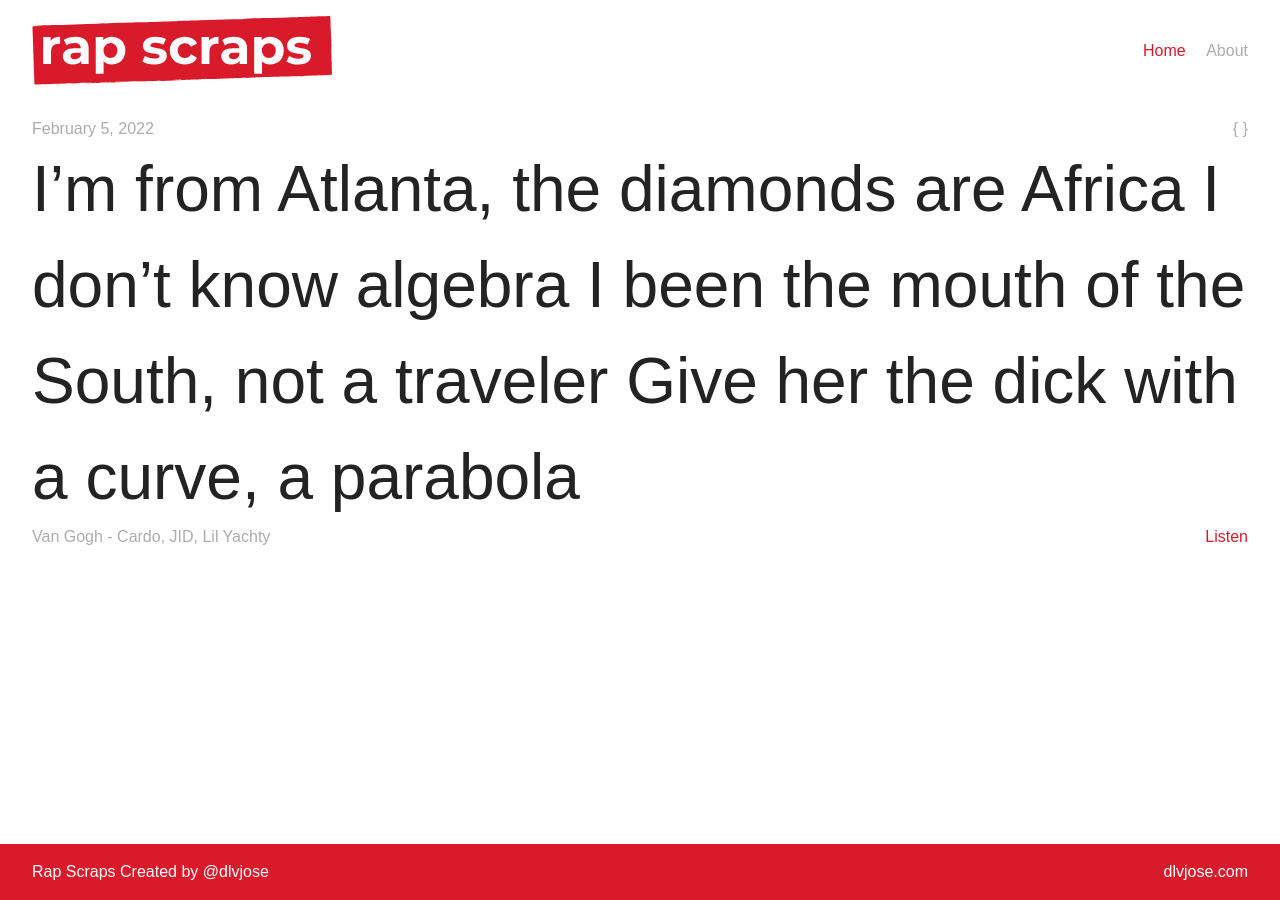
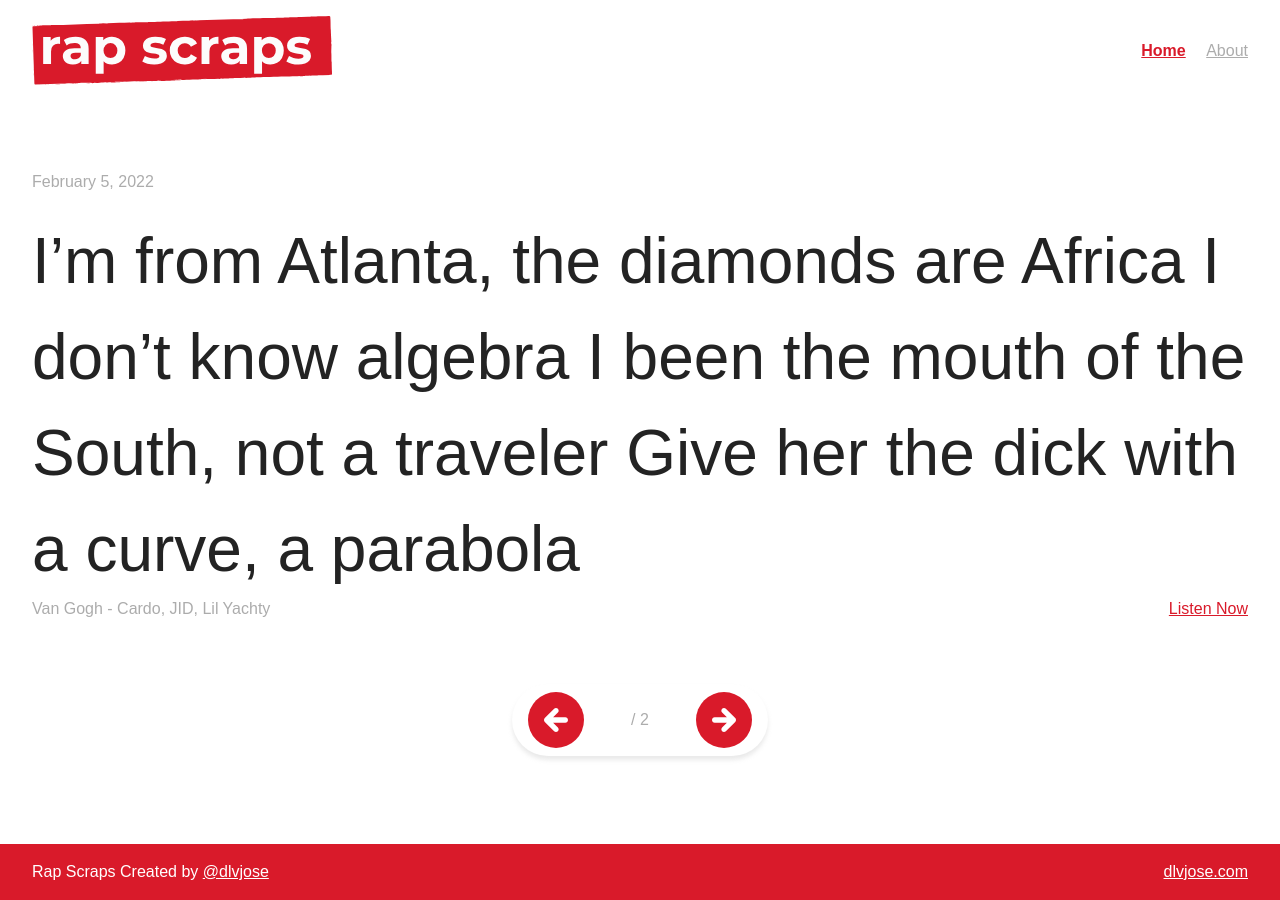
Before and after one commit to dlvjose/rap-scraps, a Jekyll site: the page built from index.html, in a window 1280 px wide. Built offline with Jekyll 4.4.1, drawn with Linux system fonts in a browser that asks for light colours.

Commit message:
Added controls.

```diff
--- a/_sass/main.scss
+++ b/_sass/main.scss
@@ -1,7 +1,10 @@
 $red: #d91a2a;
+$red-hover: #AD1521;
 $gray: #acacac;
+$gray-hover: #919191;
+$white: #ffffff;
+$white-hover: #E6E6E6;
 $dark: #232323;
-$white: #ffffff;
 
 body{
     width: 100vw;
@@ -40,21 +43,22 @@ footer a{
     color: $white;
     transition: color .25s ease-out;
 
-    &:hover {
+    &:hover{
         color: $dark;
     }
 }
 
 .current{
+    font-weight: 700;
     color: $red;
 }
 
 a{
     color: $red;
-    text-decoration: none;
     transition: color .25s ease-out;
 
     &:hover{
+        font-weight: 700;
         color: $dark;
     }
 }
@@ -83,6 +87,34 @@ img{
     color: $gray;
 }
 
-.controls {
+.controls{
+    position: fixed;
+    top: 80%;
+    left: 50%;
+    transform: translate(-50%, -50%);
+    padding: .5rem 1rem;
+    width: 16rem;
+    height: 4.5rem;
+    background-color: $white;
+    box-shadow: 0px 4px 4px rgba(172, 172, 172, 0.25);
+    border-radius: 4.5rem;
     cursor: pointer;
+
+    .prev, .next{
+        display: flex;
+        justify-content: center;
+        width: 3.5rem;
+        height: 3.5rem;
+        background-color: $red;
+        border-radius: 50%;
+        transition: background-color .25s ease-out;
+
+        &:hover{
+            background-color: $red-hover;
+        }
+
+        img{
+            width: 1.5rem;
+        }
+    }
 }
--- a/index.html
+++ b/index.html
@@ -7,19 +7,18 @@ title: Home
     <div class="carousel">
         {% for post in site.posts %}
         <div>
-            <div class="flex-row">
-                <span class="metadata">{{ post.date | date: "%B %-d, %Y"}}</span>
-                <div class="controls">
-                    <span class="prev metadata">{</span>
-                    <span class="next metadata">}</span>
-                </div>
-            </div>
+            <span class="metadata">{{ post.date | date: "%B %-d, %Y"}}</span>
             <span class="post">{{ post.content }}</span>
             <div class="flex-row">
                 <span class="metadata">{{ post.song }}</span>
-                <a href="{{ post.link }}">Listen</a>
+                <a href="{{ post.link }}">Listen Now</a>
             </div>
         </div>
         {% endfor %}
     </div>
+    <div class="controls flex-row">
+        <div class="prev"><img class="logo" src="/assets/images/left-arrow.svg"></div>
+        <span class="metadata"> / {{ site.posts | size }}</span>
+        <div class="next"><img class="logo" src="/assets/images/right-arrow.svg"></div>
+    </div>
 </main>
```
Also changed, not shown: assets/images/left-arrow.svg (added), assets/images/right-arrow.svg (added).
